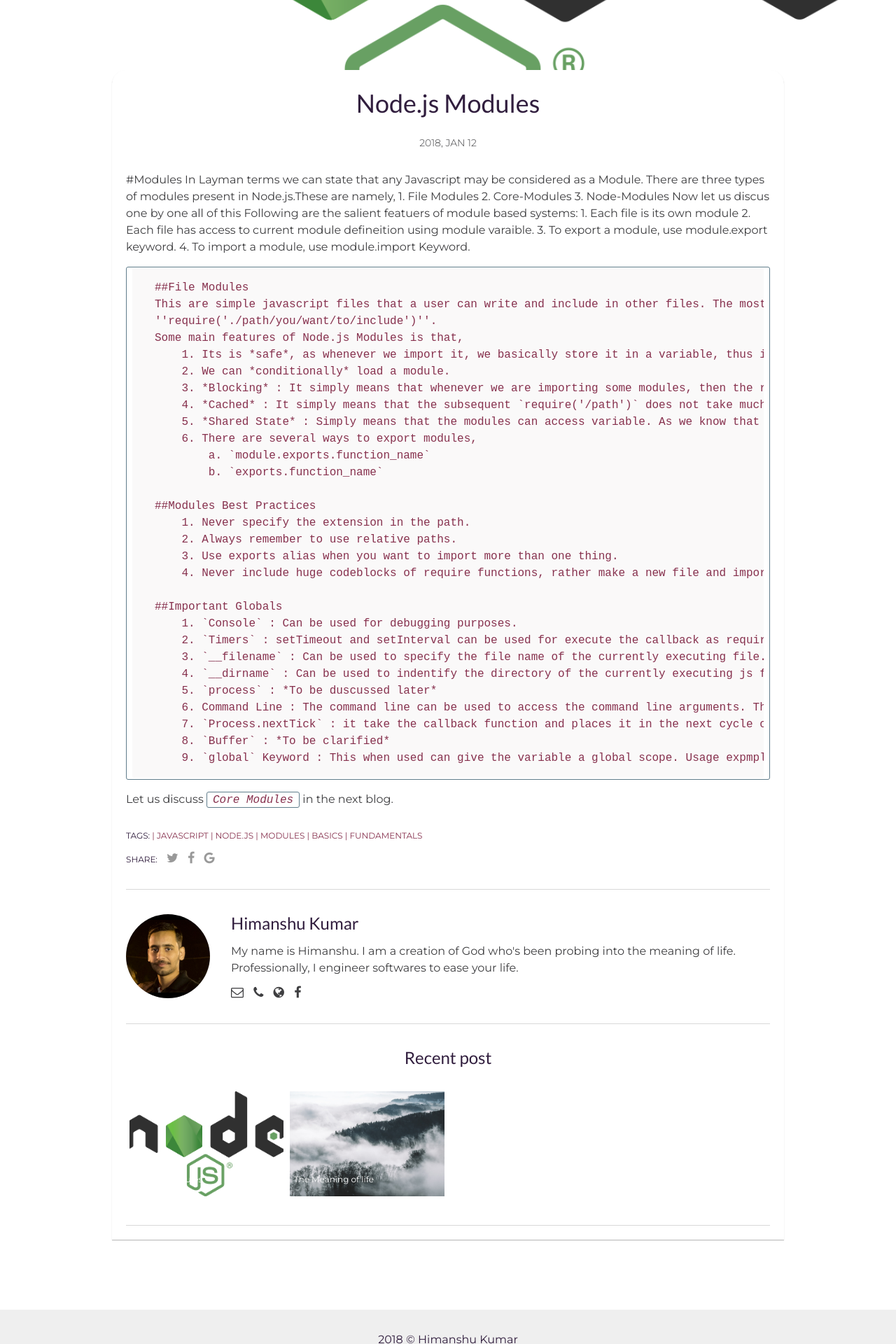
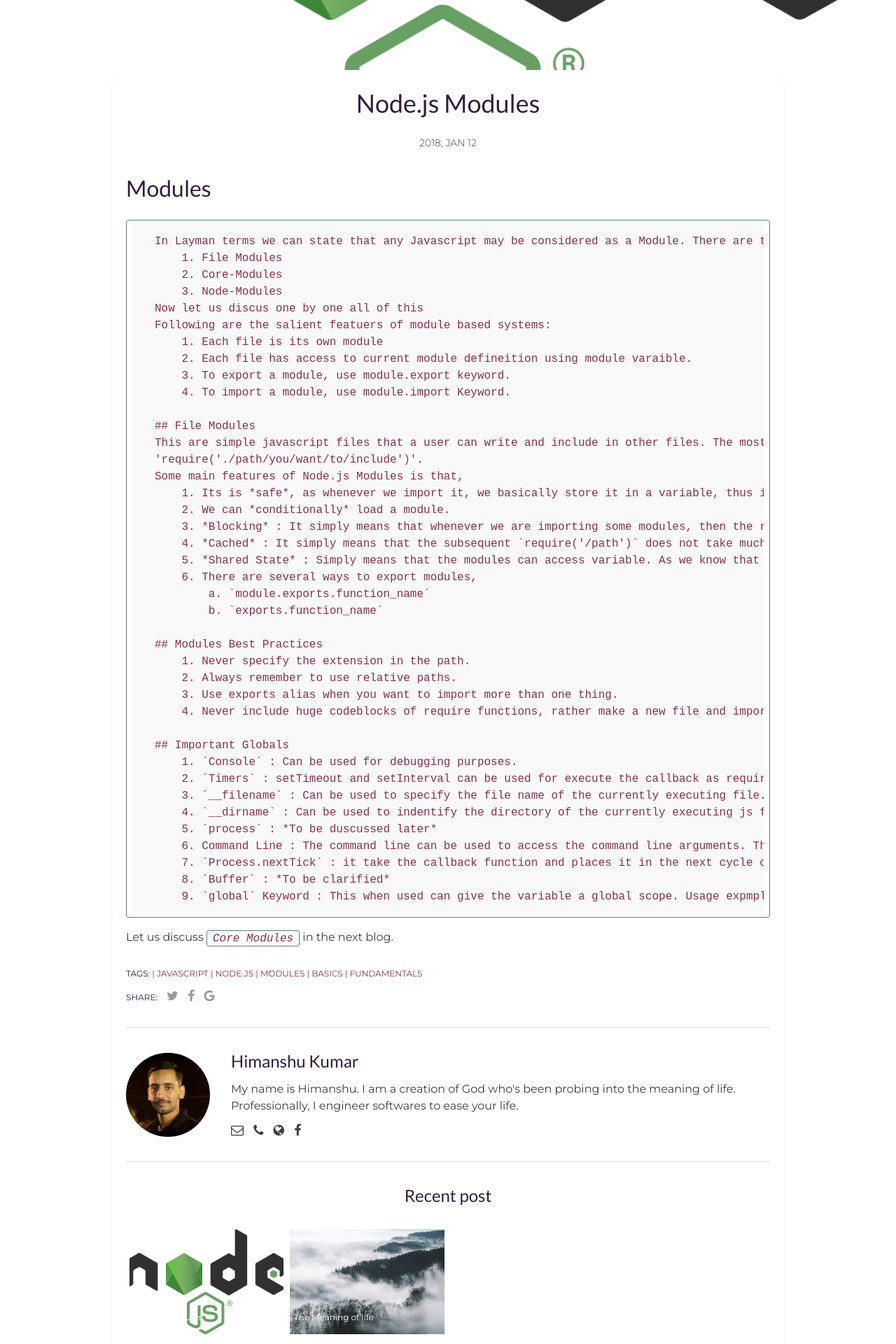
Before and after one commit to himanshukumar660/himanshukumar660.github.io, a Jekyll site: the page built from _posts/2018-1-12-Node-Js-Modules.markdown, in a window 1280 px wide. Shown: the part 423-2343 px from the top of the page at 70% size. Built offline with Jekyll 4.4.1, drawn with Linux system fonts in a browser that asks for light colours; comment, search, counter and statistics services are not loaded.

```diff
--- a/_posts/2018-1-12-Node-Js-Modules.markdown
+++ b/_posts/2018-1-12-Node-Js-Modules.markdown
@@ -8,21 +8,21 @@ tags: [Javascript, Node.js, Modules, Basics, Fundamentals]
 author: Himanshu Kumar # Add name author (optional)
 ---
 
-#Modules
+# Modules
     In Layman terms we can state that any Javascript may be considered as a Module. There are three types of modules present in Node.js.These are namely,
         1. File Modules
         2. Core-Modules
         3. Node-Modules
     Now let us discus one by one all of this
     Following are the salient featuers of module based systems:
-    1. Each file is its own module
-    2. Each file has access to current module defineition using module varaible.
-    3. To export a module, use module.export keyword.
-    4. To import a module, use module.import Keyword.
+        1. Each file is its own module
+        2. Each file has access to current module defineition using module varaible.
+        3. To export a module, use module.export keyword.
+        4. To import a module, use module.import Keyword.
 
-    ##File Modules
+    ## File Modules
     This are simple javascript files that a user can write and include in other files. The most common way to include these files is through
-    ''require('./path/you/want/to/include')''.
+    'require('./path/you/want/to/include')'.
     Some main features of Node.js Modules is that,
         1. Its is *safe*, as whenever we import it, we basically store it in a variable, thus it saves us from the collisions that may arise due to import of modules that have same name functions, as can be seen from popular languages, C++, PHP. Though they have come over this issue by using keywords `namespaces`.
         2. We can *conditionally* load a module.
@@ -33,13 +33,13 @@ author: Himanshu Kumar # Add name author (optional)
             a. `module.exports.function_name`
             b. `exports.function_name`
 
-    ##Modules Best Practices
+    ## Modules Best Practices
         1. Never specify the extension in the path.
         2. Always remember to use relative paths.
         3. Use exports alias when you want to import more than one thing.
         4. Never include huge codeblocks of require functions, rather make a new file and import them all to that file and include it in your main js file.
 
-    ##Important Globals
+    ## Important Globals
         1. `Console` : Can be used for debugging purposes.
         2. `Timers` : setTimeout and setInterval can be used for execute the callback as required. To clear this timer, we can use clearTimeout/clearInterval.
         3. `__filename` : Can be used to specify the file name of the currently executing file.
```
